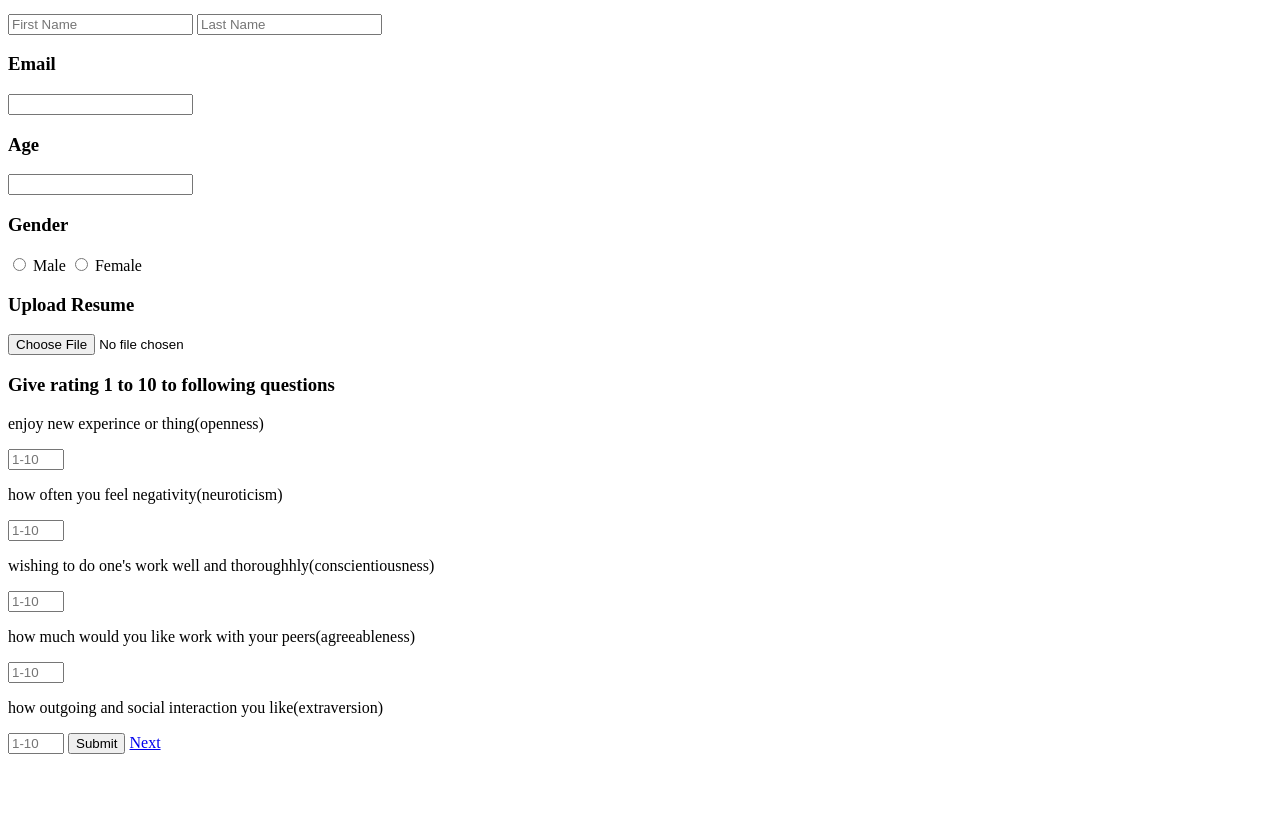
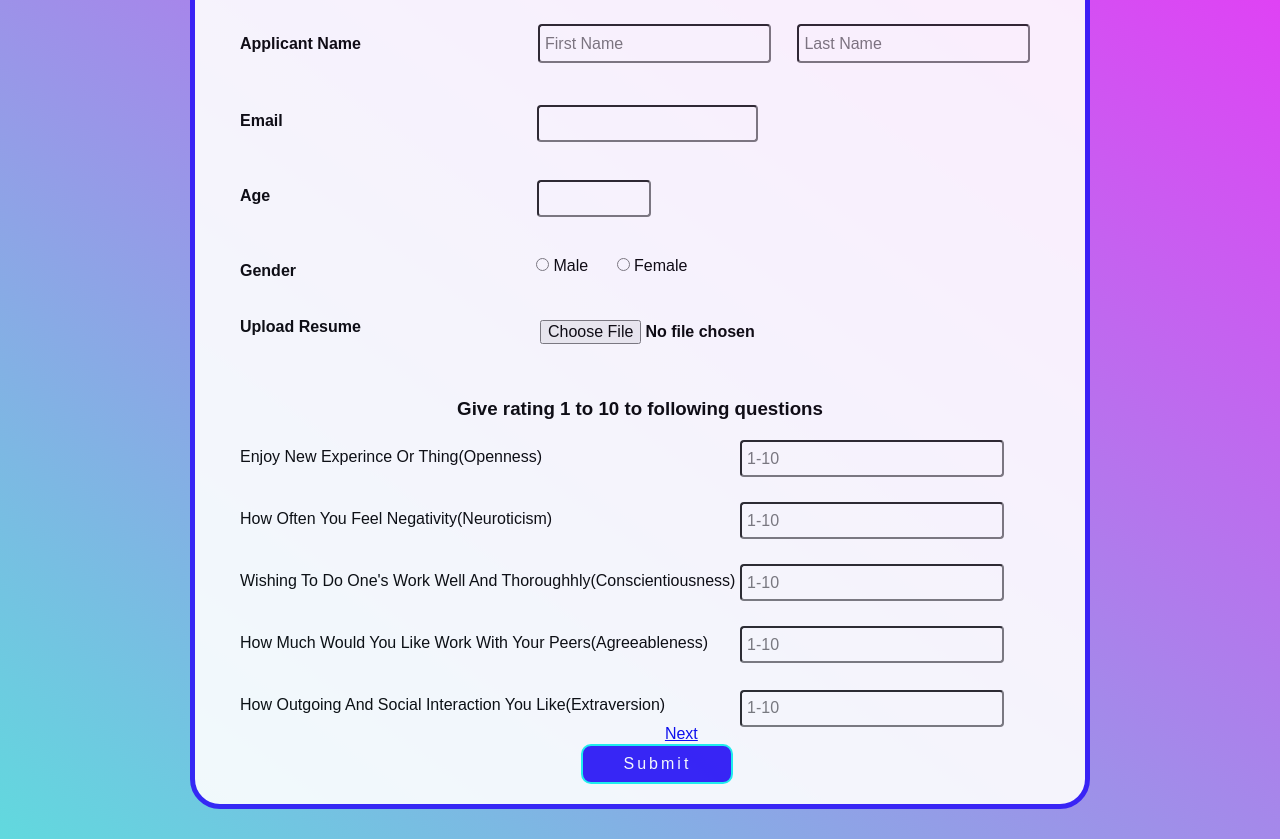
Before and after one commit to realksm/Major-Frontend, a plain HTML site: page templates/FirstPage.html in a window 1280 px wide. Shown: the part 107-946 px from the top of the page. Before the commit the page ends 869 px from the top, so only its background shows below. Drawn offline with Linux system fonts and the light colour scheme; the site is published under a folder, as on GitHub Pages, so addresses that start at the root find nothing.

Commit message:
Update FirstPage.html

```diff
--- a/templates/FirstPage.html
+++ b/templates/FirstPage.html
@@ -6,8 +6,8 @@
     <meta http-equiv="X-UA-Compatible" content="IE=edge">
     <meta name="viewport" content="width=device-width, initial-scale=1.0">
     <title>Applicant Detail</title>
-    <link rel="shortcut icon" href="/static/user.png" type="image/png">
-    <link rel="stylesheet" href="/static/firstPageStyle.css">
+    <link rel="shortcut icon" href="../static/user.png" type="image/png">
+    <link rel="stylesheet" href="../static/firstPageStyle.css">
 </head>
 
 <body>
```
